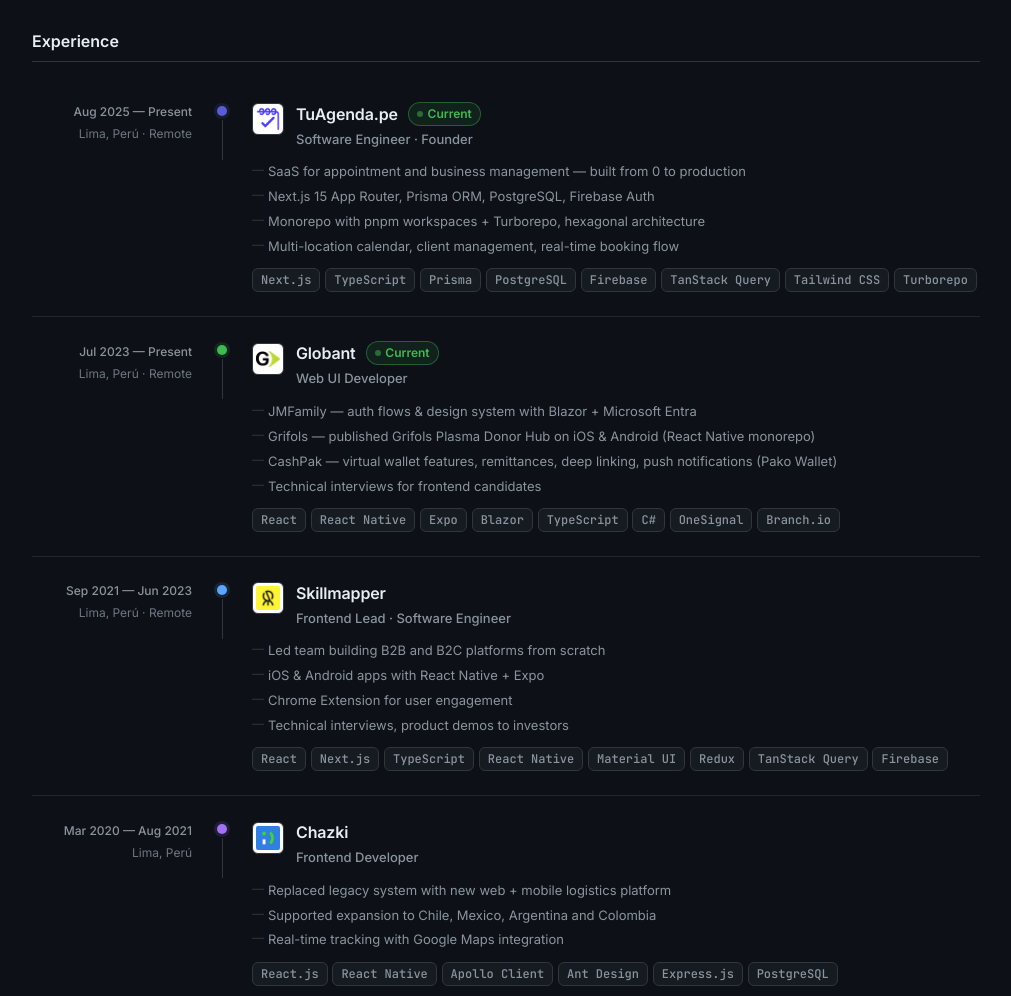
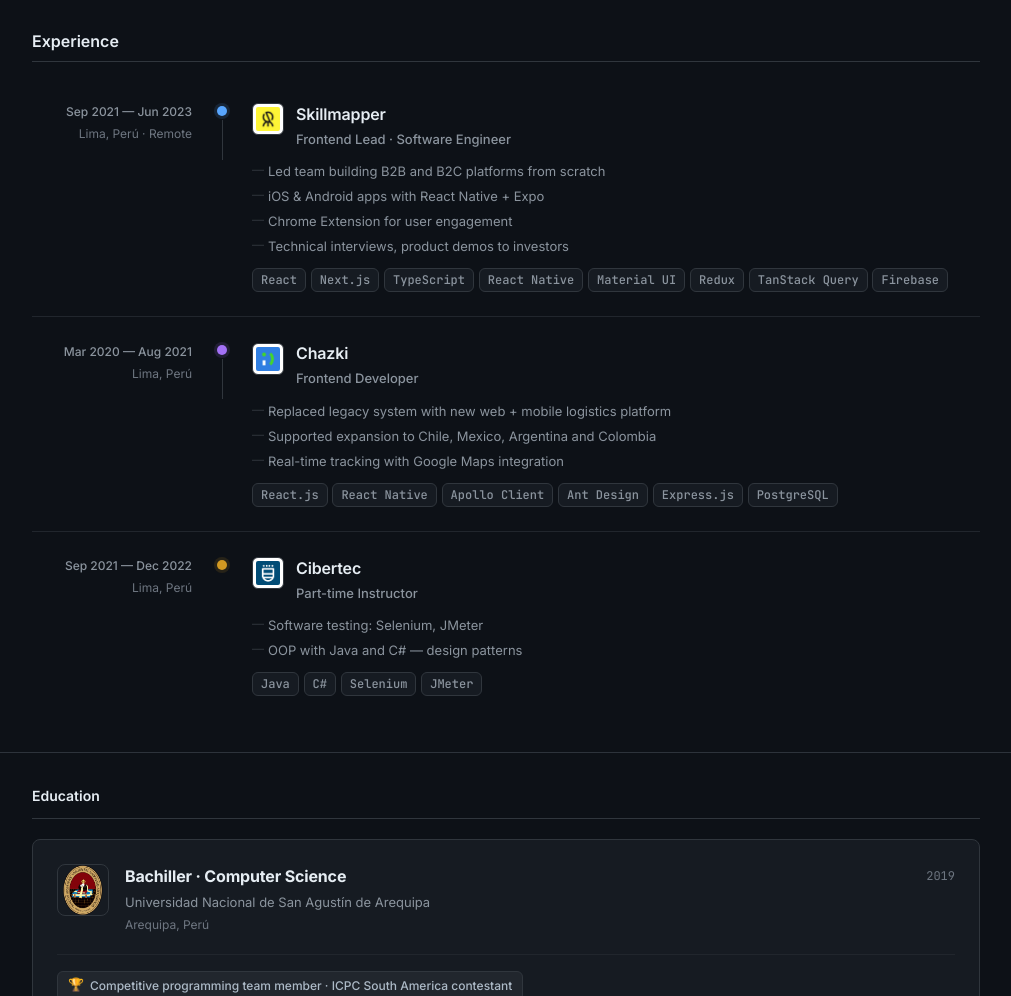
Before and after one commit to lehi10/lehi10.github.io, an Astro site: page / in a window 1280 px wide. Shown: the part 1592-2588 px from the top of the page, without its empty margins (134-1145 px from the left). Built offline with nearby package versions, Linux system fonts and the light colour scheme; Astro itself is replaced by a stand-in of ours.

Commit message:
Remove job entries for TuAgenda.pe and Globant
Removed job entries for TuAgenda.pe and Globant from the timeline.

```diff
--- a/src/components/Timeline.astro
+++ b/src/components/Timeline.astro
@@ -13,39 +13,7 @@
 }
 
 const jobs: Job[] = [
-	{
-		company: 'TuAgenda.pe',
-		role: 'Software Engineer · Founder',
-		period: 'Aug 2025 — Present',
-		location: 'Lima, Perú · Remote',
-		current: true,
-		color: '#5B5BD6',
-		logo: '/assets/tuagenda.png',
-		url: 'https://tuagenda.pe',
-		highlights: [
-			'SaaS for appointment and business management — built from 0 to production',
-			'Next.js 15 App Router, Prisma ORM, PostgreSQL, Firebase Auth',
-			'Monorepo with pnpm workspaces + Turborepo, hexagonal architecture',
-			'Multi-location calendar, client management, real-time booking flow',
-		],
-		stack: ['Next.js', 'TypeScript', 'Prisma', 'PostgreSQL', 'Firebase', 'TanStack Query', 'Tailwind CSS', 'Turborepo'],
-	},
-	{
-		company: 'Globant',
-		role: 'Web UI Developer',
-		period: 'Jul 2023 — Present',
-		location: 'Lima, Perú · Remote',
-		current: true,
-		color: '#3fb950',
-		logo: '/assets/globant.png',
-		highlights: [
-			'JMFamily — auth flows & design system with Blazor + Microsoft Entra',
-			'Grifols — published Grifols Plasma Donor Hub on iOS & Android (React Native monorepo)',
-			'CashPak — virtual wallet features, remittances, deep linking, push notifications (Pako Wallet)',
-			'Technical interviews for frontend candidates',
-		],
-		stack: ['React', 'React Native', 'Expo', 'Blazor', 'TypeScript', 'C#', 'OneSignal', 'Branch.io'],
-	},
+
 	{
 		company: 'Skillmapper',
 		role: 'Frontend Lead · Software Engineer',
```
